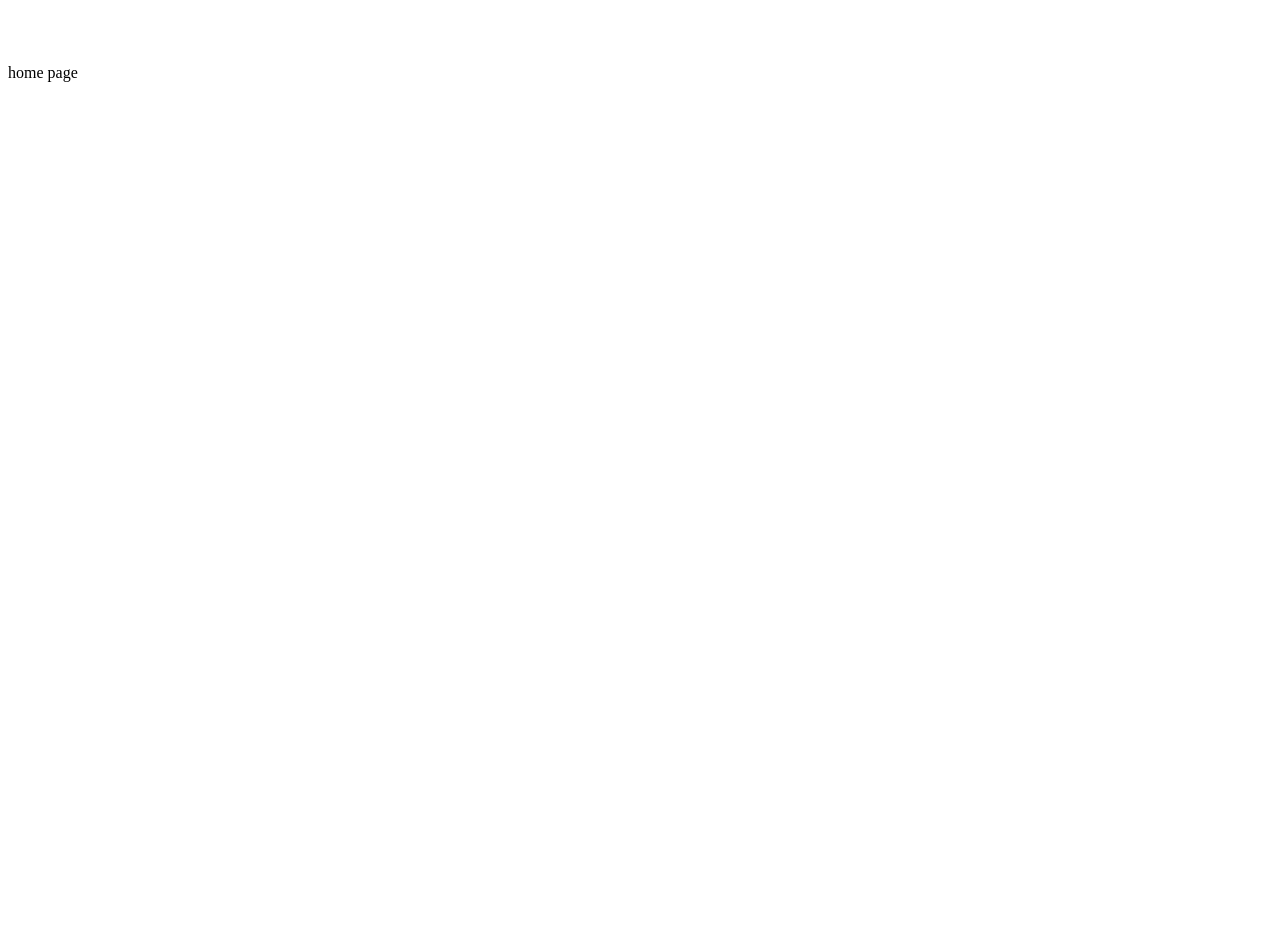
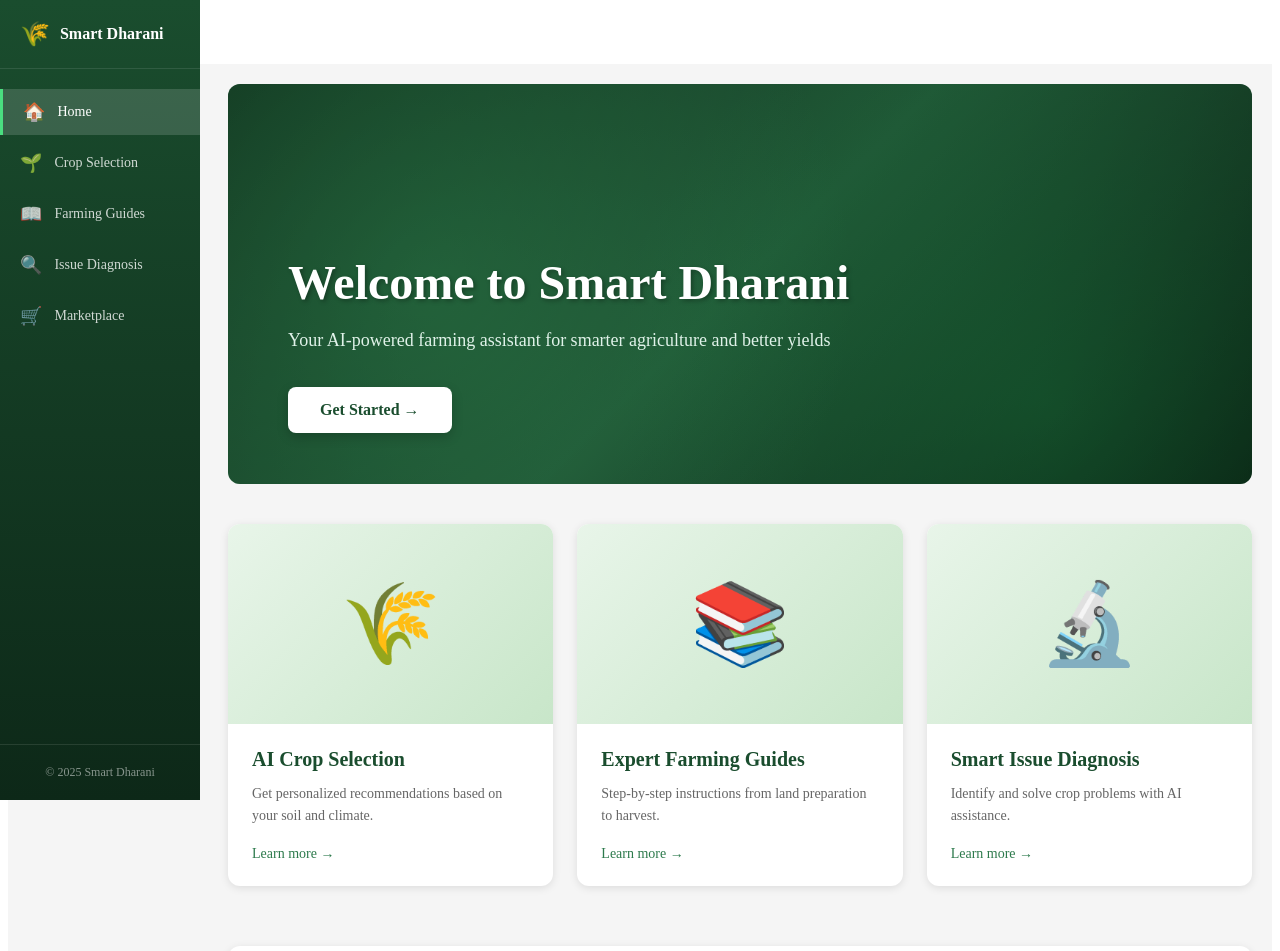
Before and after one commit to JakkalaRamu2005/smartDharani, a React (Vite) app in the folder dharni-frotend/: page / in a window 1280 px wide. Shown: the top 951 px of the page. Before the commit the page ends 800 px from the top, so only its background shows below. Built offline with nearby package versions, Linux system fonts and the light colour scheme.

Commit message:
added home-page

```diff
--- /dev/null
+++ b/dharni-frotend/src/components/Home/CallToAction.jsx
@@ -0,0 +1,17 @@
+import React from 'react';
+import "./styles/calltoaction.css"
+
+const CallToAction = () => {
+  return (
+    <div className="cta-section">
+      <h2 className="cta-title">Begin Your Farming Journey Today</h2>
+      <p className="cta-description">
+        Join thousands of urban farmers and beginners who are using Smart Dharani to grow
+        successful crops and connect with buyers.
+      </p>
+      <button className="cta-button">Start Growing Today</button>
+    </div>
+  );
+};
+
+export default CallToAction;
--- /dev/null
+++ b/dharni-frotend/src/components/Home/FeatureCards.jsx
@@ -0,0 +1,49 @@
+import React from 'react';
+import "./styles/featurecard.css"
+
+const FeatureCards = () => {
+  const features = [
+    {
+      id: 1,
+      icon: '🌾',
+      title: 'AI Crop Selection',
+      description: 'Get personalized recommendations based on your soil and climate.',
+      link: '/crop-selection'
+    },
+    {
+      id: 2,
+      icon: '📚',
+      title: 'Expert Farming Guides',
+      description: 'Step-by-step instructions from land preparation to harvest.',
+      link: '/farming-guides'
+    },
+    {
+      id: 3,
+      icon: '🔬',
+      title: 'Smart Issue Diagnosis',
+      description: 'Identify and solve crop problems with AI assistance.',
+      link: '/issue-diagnosis'
+    }
+  ];
+
+  return (
+    <div className="feature-cards-container">
+      {features.map((feature) => (
+        <div key={feature.id} className="feature-card">
+          <div className="card-image">
+            <span className="card-icon">{feature.icon}</span>
+          </div>
+          <div className="card-content">
+            <h3 className="card-title">{feature.title}</h3>
+            <p className="card-description">{feature.description}</p>
+            <a href={feature.link} className="card-link">
+              Learn more →
+            </a>
+          </div>
+        </div>
+      ))}
+    </div>
+  );
+};
+
+export default FeatureCards;
--- /dev/null
+++ b/dharni-frotend/src/components/Home/Hero.jsx
@@ -0,0 +1,21 @@
+import React from 'react';
+import { Link } from 'react-router-dom';
+import "./styles/hero.css"
+
+const Hero = () => {
+  return (
+    <div className="hero-section">
+      <div className="hero-overlay">
+        <h1 className="hero-title">Welcome to Smart Dharani</h1>
+        <p className="hero-description">
+          Your AI-powered farming assistant for smarter agriculture and better yields
+        </p>
+        <Link to="/auth" className="hero-button">
+          Get Started →
+        </Link>
+      </div>
+    </div>
+  );
+};
+
+export default Hero;
--- a/dharni-frotend/src/components/Home/Home.jsx
+++ b/dharni-frotend/src/components/Home/Home.jsx
@@ -1,15 +1,21 @@
-
-
-
-import React from 'react'
-
+import React from 'react';
+import Sidebar from './Sidebar';
+import Hero from './Hero';
+import FeatureCards from './FeatureCards';
+import CallToAction from './CallToAction';
+import "./styles/home.css"
 
 const Home = () => {
   return (
-    <div>
-     home page
+    <div className="home-container">
+      <Sidebar />
+      <div className="main-content">
+        <Hero />
+        <FeatureCards />
+        <CallToAction />
+      </div>
     </div>
-  )
-}
+  );
+};
 
-export default Home
+export default Home;
--- /dev/null
+++ b/dharni-frotend/src/components/Home/Sidebar.jsx
@@ -0,0 +1,47 @@
+import React from 'react';
+import { Link } from 'react-router-dom';
+import "./styles/sidebar.css"
+
+const Sidebar = () => {
+  return (
+    <div className="sidebar">
+      <div className="sidebar-header">
+        <span className="logo-icon">🌾</span>
+        <h2 className="logo-text">Smart Dharani</h2>
+      </div>
+
+      <nav className="sidebar-nav">
+        <Link to="/" className="nav-item active">
+          <span className="nav-icon">🏠</span>
+          <span className="nav-text">Home</span>
+        </Link>
+
+        <Link to="/crop-selection" className="nav-item">
+          <span className="nav-icon">🌱</span>
+          <span className="nav-text">Crop Selection</span>
+        </Link>
+
+        <Link to="/farming-guides" className="nav-item">
+          <span className="nav-icon">📖</span>
+          <span className="nav-text">Farming Guides</span>
+        </Link>
+
+        <Link to="/issue-diagnosis" className="nav-item">
+          <span className="nav-icon">🔍</span>
+          <span className="nav-text">Issue Diagnosis</span>
+        </Link>
+
+        <Link to="/marketplace" className="nav-item">
+          <span className="nav-icon">🛒</span>
+          <span className="nav-text">Marketplace</span>
+        </Link>
+      </nav>
+
+      <div className="sidebar-footer">
+        <p className="footer-text">© 2025 Smart Dharani</p>
+      </div>
+    </div>
+  );
+};
+
+export default Sidebar;
--- /dev/null
+++ b/dharni-frotend/src/components/Home/styles/calltoaction.css
@@ -0,0 +1,54 @@
+.cta-section {
+  background: white;
+  border-radius: 12px;
+  padding: 60px 40px;
+  text-align: center;
+  box-shadow: 0 2px 8px rgba(0, 0, 0, 0.1);
+}
+
+.cta-title {
+  font-size: 32px;
+  font-weight: 700;
+  color: #1a4d2e;
+  margin: 0 0 16px 0;
+}
+
+.cta-description {
+  font-size: 16px;
+  color: #666;
+  line-height: 1.6;
+  max-width: 700px;
+  margin: 0 auto 32px auto;
+}
+
+.cta-button {
+  background-color: #1a4d2e;
+  color: white;
+  padding: 16px 40px;
+  border: none;
+  border-radius: 8px;
+  font-size: 16px;
+  font-weight: 600;
+  cursor: pointer;
+  transition: all 0.3s;
+}
+
+.cta-button:hover {
+  background-color: #2d7a4c;
+  transform: translateY(-2px);
+  box-shadow: 0 4px 12px rgba(26, 77, 46, 0.3);
+}
+
+@media (max-width: 768px) {
+  .cta-section {
+    padding: 40px 24px;
+  }
+
+  .cta-title {
+    font-size: 24px;
+  }
+
+  .cta-description {
+    font-size: 14px;
+  }
+}
--- /dev/null
+++ b/dharni-frotend/src/components/Home/styles/featurecard.css
@@ -0,0 +1,67 @@
+.feature-cards-container {
+  display: grid;
+  grid-template-columns: repeat(auto-fit, minmax(300px, 1fr));
+  gap: 24px;
+  margin-bottom: 60px;
+}
+
+.feature-card {
+  background: white;
+  border-radius: 12px;
+  overflow: hidden;
+  box-shadow: 0 2px 8px rgba(0, 0, 0, 0.1);
+  transition: all 0.3s;
+}
+
+.feature-card:hover {
+  transform: translateY(-4px);
+  box-shadow: 0 8px 24px rgba(0, 0, 0, 0.15);
+}
+
+.card-image {
+  height: 200px;
+  background: linear-gradient(135deg, #e8f5e9 0%, #c8e6c9 100%);
+  display: flex;
+  align-items: center;
+  justify-content: center;
+}
+
+.card-icon {
+  font-size: 80px;
+}
+
+.card-content {
+  padding: 24px;
+}
+
+.card-title {
+  font-size: 20px;
+  font-weight: 600;
+  color: #1a4d2e;
+  margin: 0 0 12px 0;
+}
+
+.card-description {
+  font-size: 14px;
+  color: #666;
+  line-height: 1.6;
+  margin: 0 0 16px 0;
+}
+
+.card-link {
+  color: #2d7a4c;
+  font-weight: 500;
+  font-size: 14px;
+  text-decoration: none;
+  transition: color 0.3s;
+}
+
+.card-link:hover {
+  color: #1a4d2e;
+}
+
+@media (max-width: 768px) {
+  .feature-cards-container {
+    grid-template-columns: 1fr;
+  }
+}
--- /dev/null
+++ b/dharni-frotend/src/components/Home/styles/hero.css
@@ -0,0 +1,87 @@
+.hero-section {
+  width: 100%;
+  height: 400px;
+  border-radius: 12px;
+  overflow: hidden;
+  margin-bottom: 40px;
+  background: linear-gradient(135deg, #1a4d2e 0%, #2d7a4c 50%, #0d2818 100%);
+  position: relative;
+}
+
+.hero-section::before {
+  content: '';
+  position: absolute;
+  top: 0;
+  left: 0;
+  right: 0;
+  bottom: 0;
+  background-image:
+    radial-gradient(circle at 20% 50%, rgba(76, 222, 128, 0.3) 0%, transparent 50%),
+    radial-gradient(circle at 80% 80%, rgba(34, 197, 94, 0.3) 0%, transparent 50%);
+  z-index: 1;
+}
+
+.hero-overlay {
+  position: relative;
+  z-index: 2;
+  height: 100%;
+  display: flex;
+  flex-direction: column;
+  justify-content: center;
+  padding: 60px;
+  background: rgba(0, 0, 0, 0.3);
+}
+
+.hero-title {
+  font-size: 48px;
+  font-weight: 700;
+  color: white;
+  margin: 0 0 16px 0;
+  text-shadow: 2px 2px 4px rgba(0, 0, 0, 0.3);
+}
+
+.hero-description {
+  font-size: 18px;
+  color: #e0f2e9;
+  margin: 0 0 32px 0;
+  max-width: 600px;
+  line-height: 1.6;
+}
+
+.hero-button {
+  display: inline-block;
+  background-color: white;
+  color: #1a4d2e;
+  padding: 14px 32px;
+  border-radius: 8px;
+  font-weight: 600;
+  font-size: 16px;
+  text-decoration: none;
+  transition: all 0.3s;
+  box-shadow: 0 4px 12px rgba(0, 0, 0, 0.2);
+  width: fit-content;
+}
+
+.hero-button:hover {
+  background-color: #f0f0f0;
+  transform: translateY(-2px);
+  box-shadow: 0 6px 16px rgba(0, 0, 0, 0.3);
+}
+
+@media (max-width: 768px) {
+  .hero-section {
+    height: 300px;
+  }
+
+  .hero-overlay {
+    padding: 30px;
+  }
+
+  .hero-title {
+    font-size: 32px;
+  }
+
+  .hero-description {
+    font-size: 16px;
+  }
+}
--- /dev/null
+++ b/dharni-frotend/src/components/Home/styles/home.css
@@ -0,0 +1,18 @@
+.home-container {
+  display: flex;
+  min-height: 100vh;
+  background-color: #f5f5f5;
+}
+
+.main-content {
+  flex: 1;
+  margin-left: 200px;
+  padding: 20px;
+}
+
+@media (max-width: 768px) {
+  .main-content {
+    margin-left: 0;
+    margin-top: 60px;
+  }
+}
--- /dev/null
+++ b/dharni-frotend/src/components/Home/styles/sidebar.css
@@ -0,0 +1,110 @@
+.sidebar {
+  position: fixed;
+  left: 0;
+  top: 0;
+  width: 200px;
+  height: 100vh;
+  background: linear-gradient(180deg, #1a4d2e 0%, #0d2818 100%);
+  color: white;
+  display: flex;
+  flex-direction: column;
+  z-index: 1000;
+}
+
+.sidebar-header {
+  padding: 20px;
+  display: flex;
+  align-items: center;
+  gap: 10px;
+  border-bottom: 1px solid rgba(255, 255, 255, 0.1);
+}
+
+.logo-icon {
+  font-size: 24px;
+}
+
+.logo-text {
+  font-size: 16px;
+  font-weight: 600;
+  margin: 0;
+}
+
+.sidebar-nav {
+  flex: 1;
+  padding: 20px 0;
+  display: flex;
+  flex-direction: column;
+  gap: 5px;
+}
+
+.nav-item {
+  display: flex;
+  align-items: center;
+  gap: 12px;
+  padding: 12px 20px;
+  color: rgba(255, 255, 255, 0.8);
+  text-decoration: none;
+  transition: all 0.3s;
+}
+
+.nav-item:hover {
+  background-color: rgba(255, 255, 255, 0.1);
+  color: white;
+}
+
+.nav-item.active {
+  background-color: rgba(255, 255, 255, 0.15);
+  color: white;
+  border-left: 3px solid #4ade80;
+}
+
+.nav-icon {
+  font-size: 18px;
+}
+
+.nav-text {
+  font-size: 14px;
+  font-weight: 500;
+}
+
+.sidebar-footer {
+  padding: 20px;
+  border-top: 1px solid rgba(255, 255, 255, 0.1);
+}
+
+.footer-text {
+  font-size: 12px;
+  color: rgba(255, 255, 255, 0.5);
+  margin: 0;
+  text-align: center;
+}
+
+@media (max-width: 768px) {
+  .sidebar {
+    width: 100%;
+    height: 60px;
+    flex-direction: row;
+    justify-content: space-between;
+    align-items: center;
+  }
+
+  .sidebar-nav {
+    flex-direction: row;
+    padding: 0 10px;
+    overflow-x: auto;
+  }
+
+  .nav-item {
+    flex-direction: column;
+    gap: 4px;
+    padding: 8px 12px;
+  }
+
+  .nav-text {
+    font-size: 10px;
+  }
+
+  .sidebar-footer {
+    display: none;
+  }
+}
--- a/dharni-frotend/src/components/context/AuthContext.jsx
+++ b/dharni-frotend/src/components/context/AuthContext.jsx
@@ -21,7 +21,7 @@ export const AuthProvider = ({ children }) => {
       // Set initial user data with username
       setUser({ username: storedUsername });
 
-      connectSocket(storedUserId);
+
     } else {
       setIsAuthenticated(false);
     }
@@ -36,7 +36,7 @@ export const AuthProvider = ({ children }) => {
     setUserId(userIdFromServer);
     setUser({ username }); // Set username in context
 
-    connectSocket(userIdFromServer);
+
   };
 
   const logout = () => {
@@ -48,7 +48,7 @@ export const AuthProvider = ({ children }) => {
     setUser(null);
     setUserId(null);
 
-    disconnectSocket();
+
   };
 
   return (
```
Also changed, not shown: dharni-frotend/src/components/Home/home.css (added), 1 other file (tests, documents, lock files or other folders).
